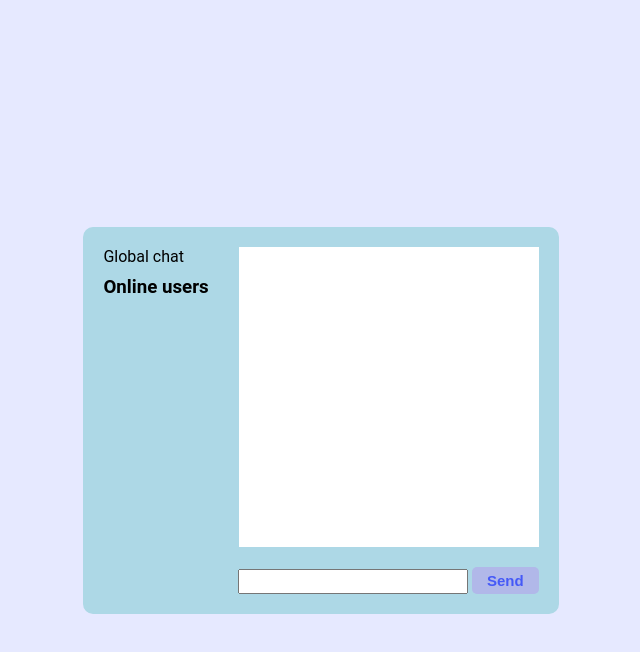
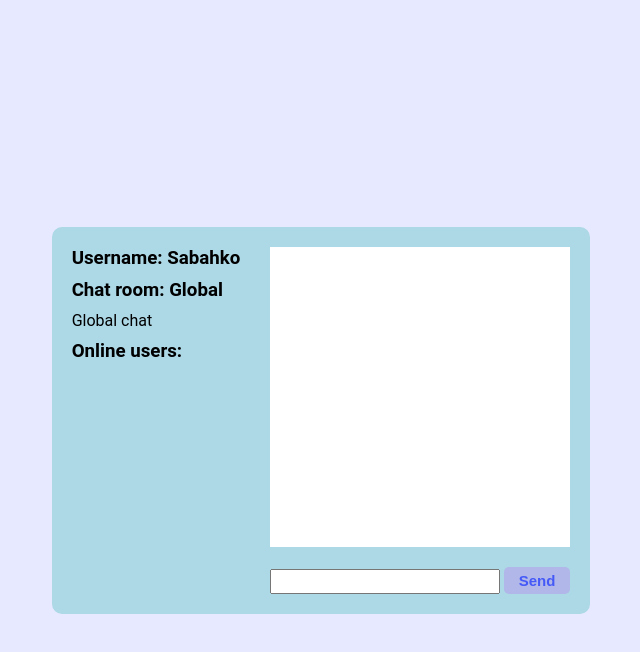
Before and after one commit to Rilenze/chat-app, a website: page public/html/chat.html in a window 1280 px wide. Both pictures are taken after a click on the link "Global chat". Shown: the whole page, without its empty margins (319-959 px from the left). Drawn offline with nearby package versions, Linux system fonts and the light colour scheme; no server answers.

Commit message:
Username and chat room added to frontend

```diff
--- a/public/css/chat.css
+++ b/public/css/chat.css
@@ -113,3 +113,11 @@ a:hover {
 #global-container {
     margin-bottom: 10px;
 }
+
+#username {
+    margin-bottom: 10px;
+}
+
+#room {
+    margin-bottom: 10px;
+}
--- a/public/html/chat.html
+++ b/public/html/chat.html
@@ -11,10 +11,12 @@
         <div id="main">
 
             <div id="user-sidebar">
+                <h3 id="username">Username: Sabahko</h3>
+                <h3 id="room">Chat room: Global chat</h3>
                 <div id="global-container">
                     <a id="global">Global chat</a>
                 </div>
-                <h3>Online users</h3>
+                <h3>Online users:</h3>
                 <ul id="users"></ul>
             </div>
             <div id="message-container"></div>
--- a/public/scripts/chat.js
+++ b/public/scripts/chat.js
@@ -3,6 +3,8 @@ const input = document.getElementById("message-input");
 const list = document.getElementById("users");
 const messageContainer = document.getElementById("message-container");
 const global = document.getElementById("global");
+const frontUsername = document.getElementById("username");
+const frontRoom = document.getElementById("room");
 
 const socket = io();
 const room = "Global";
@@ -20,6 +22,7 @@ socket.on("users", (users) => {
 
 socket.on("username", (usr) => {
   username = usr;
+  frontUsername.innerHTML = `Username: ${username}`;
 });
 
 // Sending global chat room on the beggining of the connection
@@ -68,6 +71,7 @@ function updateList(users) {
 
       const onlineUser = username;
       messageContainer.innerHTML = "";
+      frontRoom.innerHTML = `Chat room: ${room}`;
       socket.emit("joinRoom", { onlineUser, room });
     });
   });
@@ -78,5 +82,6 @@ global.addEventListener("click", () => {
   const onlineUser = username;
   const room = "Global";
   messageContainer.innerHTML = "";
+  frontRoom.innerHTML = `Chat room: ${room}`;
   socket.emit("joinRoom", { onlineUser, room });
 });
```
